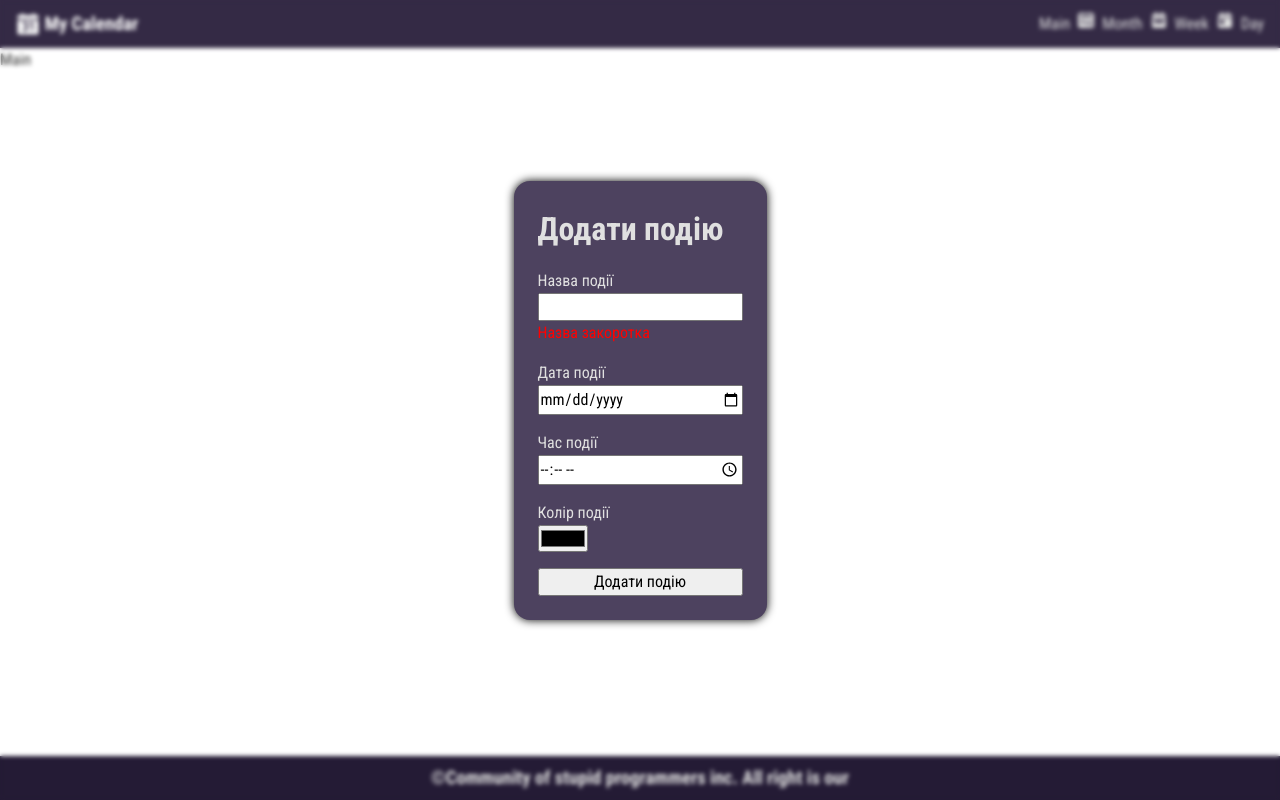
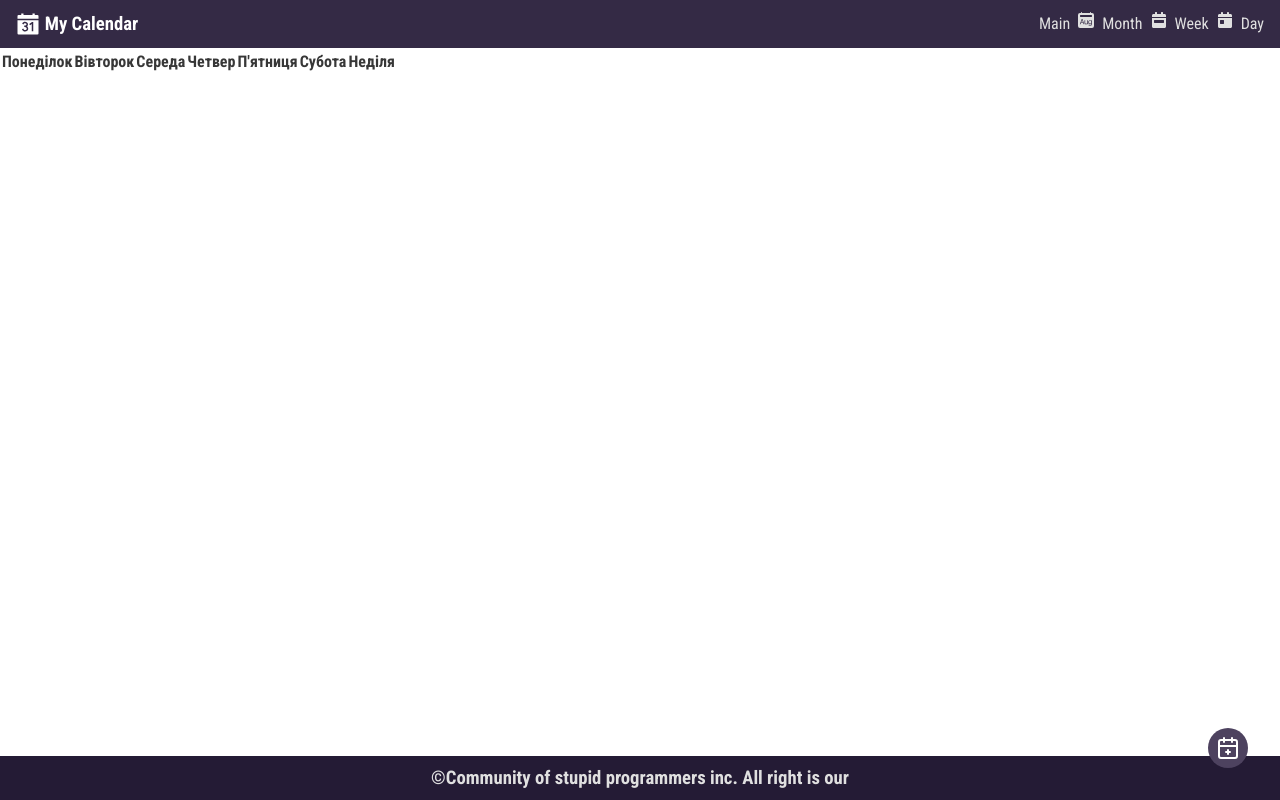
Before and after one commit to Wertoquri/calendar, a React (Vite) app: page / in a window 1280 px wide. Built offline with nearby package versions, Linux system fonts and the light colour scheme.

Commit message:
add ContextApi

```diff
--- a/src/App.jsx
+++ b/src/App.jsx
@@ -1,16 +1,20 @@
-import React from 'react'
+import React, { useState } from 'react'
 import Header from './components/Header/Header.jsx'
 import Main from './components/Main/Main.jsx'
 import Footer from './components/Footer/Footer.jsx'
 import AddForm from './components/AddForm/AddForm.jsx'
+import { LuCalendarPlus2 } from "react-icons/lu";
+import StorageProvider from './store/ContextStore.jsx';
 
 export default function App() {
+  let [modalIsOpen, setModalIsOpen] = useState(false)
   return (
-    <>
+    <StorageProvider>
       <Header/>
       <Main/>
       <Footer/>
-      <AddForm/>
-    </>
+      {modalIsOpen && <AddForm open={setModalIsOpen}/>}
+      <button className='addButton' onClick={()=> setModalIsOpen(true)}><LuCalendarPlus2/></button>
+    </StorageProvider>
   )
 }
--- a/src/components/AddForm/AddForm.jsx
+++ b/src/components/AddForm/AddForm.jsx
@@ -1,7 +1,11 @@
-import {useEffect, useRef, useState} from 'react'
+import { use, useEffect, useRef, useState } from 'react'
 import style from "./addForm.module.scss"
+import { IoCloseSharp } from "react-icons/io5";
+import { useContext } from 'react'
+import { ContextStore } from '../../store/ContextStore.jsx';
 
-export default function AddForm() {
+
+export default function AddForm(props) {
     let [title, setTitle] = useState("")
     let [date, setDate] = useState("")
     let [time, setTime] = useState("")
@@ -13,13 +17,13 @@ export default function AddForm() {
         dateRef.current.style.display = "none"
         timeRef.current.style.display = "none"
 
-        if(title.length < 1){
+        if (title.length < 1) {
             titleRef.current.style.display = "block"
-        }else if(date.length < 1){
+        } else if (date.length < 1) {
             dateRef.current.style.display = "block"
-        }else if(time.length < 1){
+        } else if (time.length < 1) {
             timeRef.current.style.display = "block"
-        }else{
+        } else {
             setCorrect(true)
         }
     }, [title, date, time])
@@ -27,9 +31,25 @@ export default function AddForm() {
     let titleRef = useRef(null)
     let dateRef = useRef(null)
     let timeRef = useRef(null)
+
+    let { addEvent } =  useContext(ContextStore)
+
+
+    const handleSubmit = (e) => {
+        if (!correct) {
+            return
+        }
+        addEvent({ title, date, time, color })
+        props.open(false)
+    }
     return (
-        <div className={style.wrapper}>
+        <div className={style.wrapper} onClick={(e) => {
+            if (e.target === e.currentTarget) {
+                props.open(false)
+            }
+        }}>
             <div className={style.inner}>
+                <button className={style.closeButton} onClick={() => props.open(false)}><IoCloseSharp /></button>
                 <h1>Додати подію</h1>
                 <section>
                     <label htmlFor="title"> Назва події</label>
@@ -50,7 +70,7 @@ export default function AddForm() {
                     <label htmlFor="color"> Колір події</label>
                     <input type="color" name='color' id="color" value={color} onChange={e => setColor(e.target.value)} />
                 </section>
-                <button>Додати подію</button>
+                <button disabled={!correct} onClick={handleSubmit}>Додати подію</button>
             </div>
 
         </div>
--- a/src/components/AddForm/addForm.module.scss
+++ b/src/components/AddForm/addForm.module.scss
@@ -1,4 +1,5 @@
 @use "../../styles/base/colors" as colors;
+
 
 
 .wrapper{
@@ -24,6 +25,16 @@
                 color: red;
             }
         }
-
+        position: relative;
+        & .closeButton {
+            position: absolute;
+            top: 0.3rem;
+            right: 0.3rem;
+            background: none;
+            border: none;
+            color: colors.$text-200;
+            font-size: 1.5rem;
+            cursor: pointer;
+        }
     }
 }
--- /dev/null
+++ b/src/components/MCalendar/MCalendar.jsx
@@ -0,0 +1,32 @@
+import React, { useState } from 'react'
+import style from "./MCalendar.module.scss"
+import { getCalendarDates } from '../../utils/calendar';
+
+export default function MCalendar(props) {
+
+    const[currentDate, setCurrentDate] = useState(new Date());
+    const year = currentDate.getFullYear();
+    const month = currentDate.getMonth();
+    const dates = getCalendarDates(year, month);
+    console.log(dates);
+  return (
+    <div className={style.wrapper}>
+        <div className={style.container}>
+            <table>
+                <thead>
+                    <tr>
+                        <th>Понеділок</th>
+                        <th>Вівторок</th>
+                        <th>Середа</th>
+                        <th>Четвер</th>
+                        <th>П'ятниця</th>
+                        <th>Субота</th>
+                        <th>Неділя</th>
+                    </tr>
+                </thead>
+            </table>
+        </div>
+
+    </div>
+  )
+}
--- a/src/components/Main/Main.jsx
+++ b/src/components/Main/Main.jsx
@@ -1,8 +1,11 @@
 import React from 'react'
 import style from "./main.module.scss"
+import MCalendar from '../MCalendar/MCalendar'
 
 export default function Main() {
   return (
-    <main className={style.main}>Main</main>
+    <main className={style.main}>
+      <MCalendar/>
+    </main>
   )
 }
--- /dev/null
+++ b/src/store/ContextStore.jsx
@@ -0,0 +1,19 @@
+import React, { createContext, useEffect, useState } from 'react'
+
+export const ContextStore = createContext()
+
+export default function StoreProvider({ children }) {
+    let [events, setEvents] = useState(localStorage.getItem("events") || [])
+    const addEvent = (event) => {
+        setEvents([...events, event])
+    }
+
+    useEffect(() => {
+        localStorage.setItem("events", JSON.stringify(events))
+    }, [events])
+    return (
+        <ContextStore.Provider value={{ events, addEvent }}>
+            {children}
+        </ContextStore.Provider>
+    )
+}
--- a/src/styles/generalStyles.scss
+++ b/src/styles/generalStyles.scss
@@ -13,3 +13,19 @@ body {
     flex-direction: column;
     height: 100vh;
 }
+
+.addButton {
+    position: fixed;
+    bottom: 2rem;
+    right: 2rem;
+    height: 2.5rem;
+    width: 2.5rem;
+    border-radius: 100%;
+    border: none;
+    background-color: colors.$bg-300;
+    color: colors.$text-100;
+    font-size: 1.5rem;
+    display: grid;
+    place-items: center;
+    cursor: pointer;
+}
--- /dev/null
+++ b/src/utils/calendar.js
@@ -0,0 +1,16 @@
+export const getCalendarDates = (year, month) => {
+    let startOfMonth = new Date(year, month, 0);
+    let endOfMonth = new Date(year, month + 1, 0);
+
+    const startDay = startOfMonth.getDay() - 1 || 7;
+
+    const totalDays = endOfMonth.getDate() + 1;
+
+    const dates = [];
+
+    for (let i = 1 - startDay; i < totalDays; i++) {
+        const date = new Date(year, month, i);
+        dates.push(date);
+    }
+    return dates;
+}
```
Also changed, not shown: src/components/MCalendar/MCalendar.module.scss (added).
